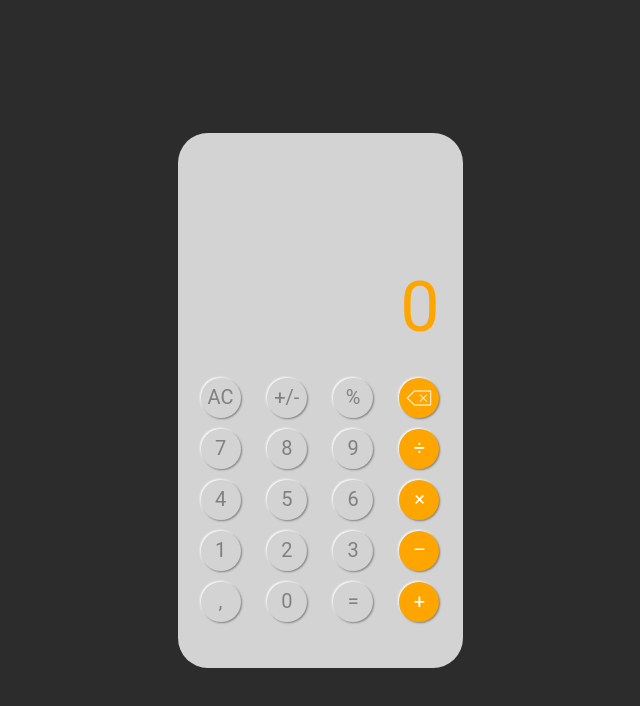
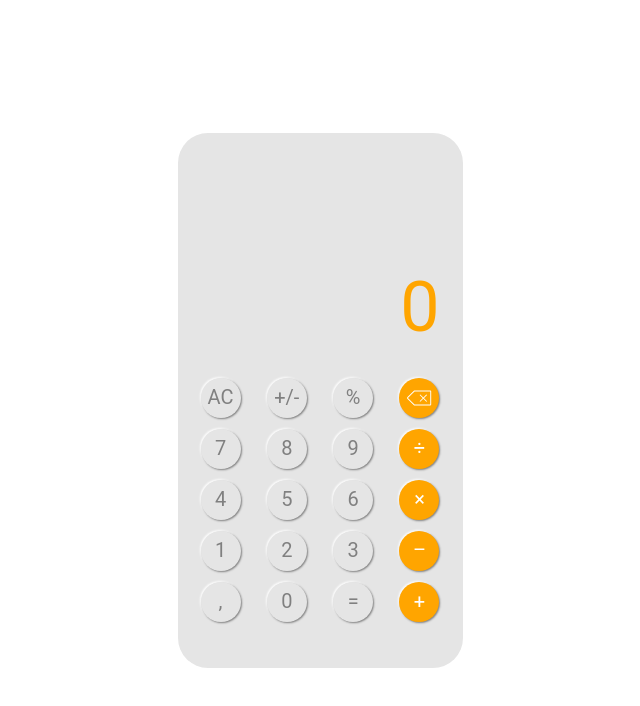
Before and after one commit to DeEKol/calculator-test, a React (Create React App) app: page / in a window 1280 px wide. Shown: the top 706 px of the page, without its empty margins (320-960 px from the left). Built offline with nearby package versions, Linux system fonts and the light colour scheme.

Commit message:
fix: styles

```diff
--- a/src/components/Calculator/Calculator.js
+++ b/src/components/Calculator/Calculator.js
@@ -1,5 +1,4 @@
 import React, {useState} from 'react';
-import styled from 'styled-components';
 import CalculatorScreen from "./CalculatorScreen/CalculatorScreen";
 import CalculatorKeyboard from "./CalculatorKeyboard/CalculatorKeyboard";
 import {CalculatorStyles} from "./Calculator.styles";
--- a/src/components/Calculator/Calculator.styles.js
+++ b/src/components/Calculator/Calculator.styles.js
@@ -15,7 +15,7 @@ const WrapperSC = styled("div")`
   padding: 35px 23px;
   border-radius: 30px;
 
-  background-color: lightgray;
+  background-color: #e5e5e5;
 
 `;
 
--- a/src/components/Calculator/CalculatorKeyboard/CalculatorKeyboard.js
+++ b/src/components/Calculator/CalculatorKeyboard/CalculatorKeyboard.js
@@ -1,5 +1,4 @@
 import React, {useEffect} from 'react';
-import styled from "styled-components";
 import DeleteIcon from "../../../assets/icons/DeleteIcon/DeleteIcon";
 import {useCalculatorKeyboard} from "./useCalculatorKeyboard";
 import {CalculatorKeyboardStyles} from "./CalculatorKeyboard.styles";
--- a/src/components/Calculator/CalculatorKeyboard/CalculatorKeyboard.styles.js
+++ b/src/components/Calculator/CalculatorKeyboard/CalculatorKeyboard.styles.js
@@ -16,7 +16,7 @@ const ButtonSC = styled("button")`
   height: 40px;
   width: 40px;
   color: gray;
-  background-color: lightgray;
+  background-color: #e5e5e5;
   border: none;
   border-radius: 50%;
 
--- a/src/components/Calculator/CalculatorScreen/CalculatorScreen.styles.js
+++ b/src/components/Calculator/CalculatorScreen/CalculatorScreen.styles.js
@@ -8,6 +8,8 @@ const CalculatorScreenSC = styled("div")`
   align-items: flex-end;
 
   padding-bottom: 30px;
+
+  overflow: hidden;
 `
 
 const CalculatorNumberSC = styled("div")`
--- a/src/css/GlobalStyles.js
+++ b/src/css/GlobalStyles.js
@@ -6,7 +6,7 @@ export const GlobalStyles = createGlobalStyle`
     font-weight: 400;
     font-size: 20px;
 
-    background-color: #2c2c2c;
+    background-color: #ffffff;
     color: #000000;
   }
 
```
